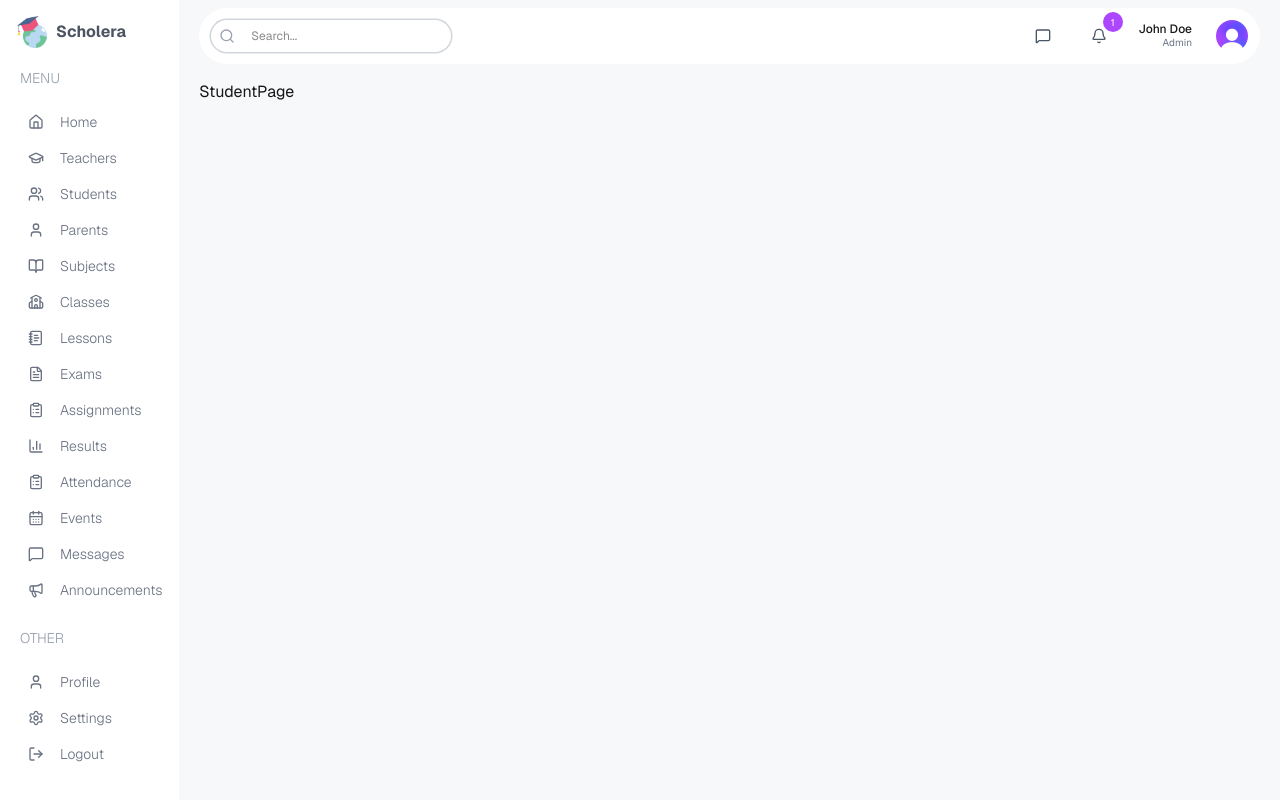
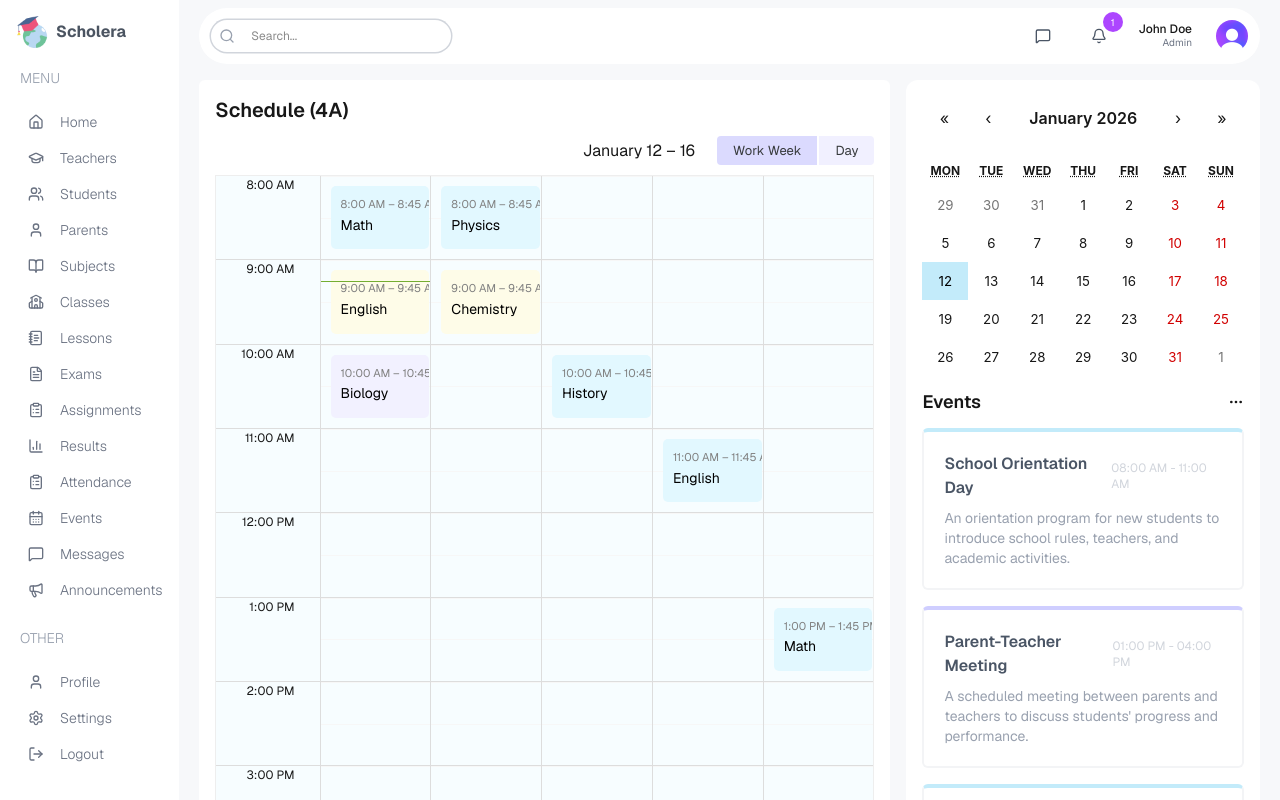
Before and after one commit to andryariadi/scholera, a Next.js app: page /student in a window 1280 px wide. Shown: the top 800 px of the page. Built offline with nearby package versions, Linux system fonts and the light colour scheme.

Commit message:
feat(ui): complete student UI design

```diff
--- a/package.json
+++ b/package.json
@@ -11,8 +11,10 @@
   "dependencies": {
     "babel-plugin-react-compiler": "^1.0.0",
     "lucide-react": "^0.562.0",
+    "moment": "^2.30.1",
     "next": "16.1.1",
     "react": "19.2.3",
+    "react-big-calendar": "^1.19.4",
     "react-calendar": "^6.0.0",
     "react-dom": "19.2.3",
     "recharts": "^3.6.0"
@@ -21,6 +23,7 @@
     "@tailwindcss/postcss": "^4",
     "@types/node": "^20",
     "@types/react": "^19",
+    "@types/react-big-calendar": "^1.16.3",
     "@types/react-dom": "^19",
     "eslint": "^9",
     "eslint-config-next": "16.1.1",
--- a/src/app/(dashboard)/admin/page.tsx
+++ b/src/app/(dashboard)/admin/page.tsx
@@ -9,7 +9,7 @@
   return (
     <section className="flex flex-col md:flex-row gap-4">
       {/* Left - Content */}
-      <div className="w-full lg:max-w-2/3 space-y-5 ">
+      <div className="w-full lg:max-w-2/3 space-y-5">
         {/* Users Card */}
         <div className="flex items-center justify-between gap-4 flex-wrap">
           <UserCard type="student" />
--- a/src/app/(dashboard)/student/page.tsx
+++ b/src/app/(dashboard)/student/page.tsx
@@ -1,5 +1,27 @@
+import Announcements from "@/components/Announcement";
+import BigCalendar from "@/components/BigCalendar";
+import EvCalendar from "@/components/EvCalendar";
+
 const StudentPage = () => {
-  return <div>StudentPage</div>;
+  return (
+    <section className="flex flex-col md:flex-row gap-4">
+      {/* Left - Calendar */}
+      <div className="w-full lg:max-w-2/3 rounded-xl">
+        <div className="bg-white p-4 rounded-md space-y-3">
+          <h1 className="text-xl font-semibold">Schedule (4A)</h1>
+
+          <BigCalendar />
+        </div>
+      </div>
+
+      {/* Right - Events & Announcements */}
+      <div className="w-full lg:max-w-1/3 rounded-xl space-y-5">
+        <EvCalendar />
+
+        <Announcements />
+      </div>
+    </section>
+  );
 };
 
 export default StudentPage;
--- a/src/app/globals.css
+++ b/src/app/globals.css
@@ -92,3 +92,109 @@
 .scrollbar-hide::-webkit-scrollbar {
   display: none; /* Chrome, Safari */
 }
+
+/* React Calendar Styling */
+.react-calendar {
+  width: 100% !important;
+  border: none !important;
+  font-family: "Inter", sans-serif !important;
+}
+
+.react-calendar__navigation__label__labelText {
+  font-weight: 600;
+}
+
+.react-calendar__tile--active {
+  background-color: #c3ebfa !important;
+  color: black !important;
+}
+
+.rbc-btn-group:first-child {
+  display: none !important;
+}
+
+.rbc-toolbar-label {
+  text-align: right !important;
+  padding: 0px 20px !important;
+}
+
+.rbc-btn-group:last-child {
+  font-size: 13px !important;
+}
+
+.rbc-btn-group:last-child button {
+  border: none !important;
+  background-color: #f1f0ff !important;
+  margin-left: 2px !important;
+}
+
+.rbc-toolbar button.rbc-active {
+  background-color: #dbdafe !important;
+  box-shadow: none !important;
+}
+
+.rbc-time-view {
+  border-color: #eee !important;
+}
+
+.rbc-time-header {
+  display: none !important;
+}
+
+.rbc-time-content {
+  border: none !important;
+}
+
+.rbc-time-gutter.rbc-time-column {
+  font-size: 12px !important;
+}
+
+.rbc-time-gutter.rbc-time-column .rbc-timeslot-group {
+  padding: 0px 20px !important;
+}
+
+.rbc-timeslot-group {
+  background-color: #f7fdff !important;
+}
+
+.rbc-day-slot {
+  font-size: 14px !important;
+}
+
+.rbc-event {
+  border: none !important;
+  color: black !important;
+  padding: 10px !important;
+  margin: 10px !important;
+  width: 99% !important;
+}
+
+.rbc-event:nth-child(1) {
+  background-color: #e2f8ff !important;
+}
+.rbc-event:nth-child(2) {
+  background-color: #fefce8 !important;
+}
+.rbc-event:nth-child(3) {
+  background-color: #f2f1ff !important;
+}
+.rbc-event:nth-child(4) {
+  background-color: #fdf2fb !important;
+}
+.rbc-event:nth-child(5) {
+  background-color: #e2f8ff !important;
+}
+.rbc-event:nth-child(6) {
+  background-color: #fefce8 !important;
+}
+.rbc-event:nth-child(7) {
+  background-color: #f2f1ff !important;
+}
+.rbc-event:nth-child(8) {
+  background-color: #fdf2fb !important;
+}
+
+.rbc-event-label {
+  color: gray !important;
+  margin-bottom: 5px;
+}
--- /dev/null
+++ b/src/components/BigCalendar.tsx
@@ -0,0 +1,35 @@
+"use client";
+
+import { Calendar, momentLocalizer, View, Views } from "react-big-calendar";
+import moment from "moment";
+import { calendarEvents } from "@/libs/constants";
+import "react-big-calendar/lib/css/react-big-calendar.css";
+import { useState } from "react";
+
+const localizer = momentLocalizer(moment);
+
+const BigCalendar = () => {
+  const [view, setView] = useState<View>(Views.WORK_WEEK);
+
+  const handleOnChangeView = (selectedView: View) => {
+    setView(selectedView);
+  };
+
+  return (
+    <Calendar
+      localizer={localizer}
+      events={calendarEvents}
+      startAccessor="start"
+      endAccessor="end"
+      views={["work_week", "day"]}
+      view={view}
+      date={new Date(2026, 0, 12)}
+      onView={handleOnChangeView}
+      min={new Date(2026, 0, 12, 8, 0)}
+      max={new Date(2026, 0, 12, 17, 0)}
+      style={{ height: 800 }}
+    />
+  );
+};
+
+export default BigCalendar;
--- a/src/libs/constants/index.ts
+++ b/src/libs/constants/index.ts
@@ -286,3 +286,46 @@
     variant: "yellow",
   },
 ];
+
+export const calendarEvents = [
+  {
+    title: "Math",
+    start: new Date(2026, 0, 12, 8, 0),
+    end: new Date(2026, 0, 12, 8, 45),
+  },
+  {
+    title: "English",
+    start: new Date(2026, 0, 12, 9, 0),
+    end: new Date(2026, 0, 12, 9, 45),
+  },
+  {
+    title: "Biology",
+    start: new Date(2026, 0, 12, 10, 0),
+    end: new Date(2026, 0, 12, 10, 45),
+  },
+  {
+    title: "Physics",
+    start: new Date(2026, 0, 13, 8, 0),
+    end: new Date(2026, 0, 13, 8, 45),
+  },
+  {
+    title: "Chemistry",
+    start: new Date(2026, 0, 13, 9, 0),
+    end: new Date(2026, 0, 13, 9, 45),
+  },
+  {
+    title: "History",
+    start: new Date(2026, 0, 14, 10, 0),
+    end: new Date(2026, 0, 14, 10, 45),
+  },
+  {
+    title: "English",
+    start: new Date(2026, 0, 15, 11, 0),
+    end: new Date(2026, 0, 15, 11, 45),
+  },
+  {
+    title: "Math",
+    start: new Date(2026, 0, 16, 13, 0),
+    end: new Date(2026, 0, 16, 13, 45),
+  },
+];
```
Also changed, not shown: 1 other file (tests, documents, lock files or other folders).
